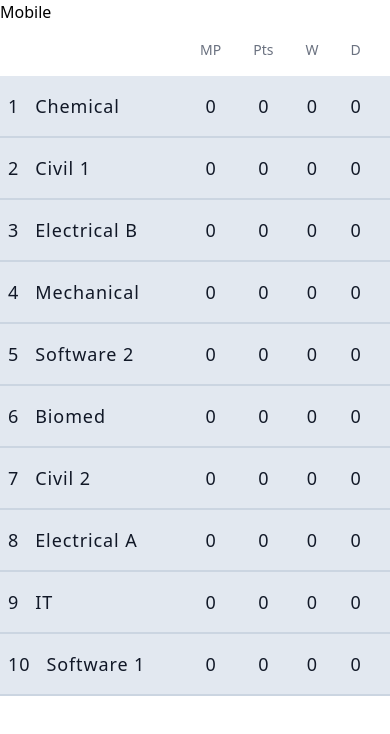
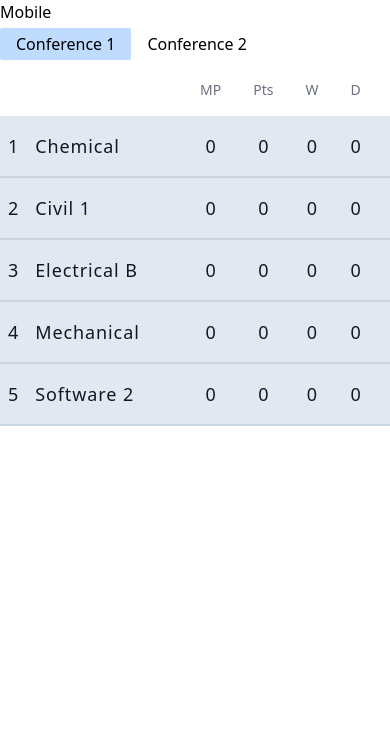
Before and after one commit to BarokDG/GC-Cup, a React (Create React App) app in the folder client/: page / in a window 390 px wide. Shown: the top 734 px of the page. Built offline with nearby package versions, Linux system fonts and the light colour scheme.

Commit message:
Add separate tables for conferences

```diff
--- a/client/src/components/leagueTable.tsx
+++ b/client/src/components/leagueTable.tsx
@@ -1,9 +1,26 @@
-import { teams } from "../utils/data-placeholder/team.data";
+import { useState, useEffect } from "react";
 
+import TableBody from "./tableBody";
 import "../css/table.css";
 
 export default function LeagueTable() {
+  const [conference, setConference] = useState(1);
+
+  useEffect(() => {
+    const conferenceSwitch: HTMLDivElement | null =
+      document.querySelector(".conference-switch");
+
+    conference === 2
+      ? conferenceSwitch?.style.setProperty("--start", "50%")
+      : conferenceSwitch?.style.setProperty("--start", "0");
+  }, [conference]);
+
   return (
+    <>
+      <div className="conference-switch flex py-2 relative w-max">
+        <button onClick={() => setConference(1)}>Conference 1</button>
+        <button onClick={() => setConference(2)}>Conference 2</button>
+      </div>
       <div className="table-container max-w-full overflow-auto">
         <table className="border-collapse">
           <thead>
@@ -16,51 +33,12 @@ export default function LeagueTable() {
               <th title="Losses">L</th>
               <th>GF : GA</th>
               <th title="Goal Difference">GD</th>
-            <th>Last 5</th>
+              <th>Form</th>
             </tr>
           </thead>
-        <tbody>
-          {teams.map(
-            (
-              {
-                teamID,
-                teamName,
-                points,
-                played,
-                wins,
-                draws,
-                losses,
-                goalsFor,
-                goalsAgainst,
-                goalDifference,
-                lastFive,
-              },
-              index
-            ) => {
-              return (
-                <tr key={teamID}>
-                  <td>
-                    <div className="team-name">
-                      <span>{index + 1}</span>
-                      <span>{teamName}</span>
+          <TableBody Conference={conference} />
+        </table>
       </div>
-                  </td>
-                  <td>{played}</td>
-                  <td>{points}</td>
-                  <td>{wins}</td>
-                  <td>{draws}</td>
-                  <td>{losses}</td>
-                  <td>
-                    {goalsFor} : {goalsAgainst}
-                  </td>
-                  <td>{goalDifference}</td>
-                  <td>{lastFive}</td>
-                </tr>
+    </>
   );
 }
-          )}
-        </tbody>
-      </table>
-    </div>
-  );
-}
--- /dev/null
+++ b/client/src/components/tableBody.tsx
@@ -0,0 +1,49 @@
+import { teams } from "../utils/data-placeholder/team.data";
+
+export default function TableBody({ Conference }) {
+  return (
+    <tbody>
+      {teams
+        .filter((team) => team.conference === Conference)
+        .map(
+          (
+            {
+              teamID,
+              teamName,
+              points,
+              played,
+              wins,
+              draws,
+              losses,
+              goalsFor,
+              goalsAgainst,
+              goalDifference,
+              lastFive,
+            },
+            index
+          ) => {
+            return (
+              <tr key={teamID}>
+                <td>
+                  <div className="team-name">
+                    <span>{index + 1}</span>
+                    <span>{teamName}</span>
+                  </div>
+                </td>
+                <td>{played}</td>
+                <td>{points}</td>
+                <td>{wins}</td>
+                <td>{draws}</td>
+                <td>{losses}</td>
+                <td>
+                  {goalsFor} : {goalsAgainst}
+                </td>
+                <td>{goalDifference}</td>
+                <td>{lastFive}</td>
+              </tr>
+            );
+          }
+        )}
+    </tbody>
+  );
+}
--- a/client/src/css/table.css
+++ b/client/src/css/table.css
@@ -28,3 +28,17 @@ td:first-child {
 .team-name span:first-child {
   @apply mr-4;
 }
+
+.conference-switch button {
+  @apply px-4 border-none cursor-default md:cursor-pointer focus-visible:outline-none;
+}
+
+.conference-switch {
+  --start: 0;
+}
+
+.conference-switch:after {
+  @apply content-[''] block bg-blue-200 rounded-sm w-1/2 absolute -z-10 top-1 bottom-1 my-auto;
+  left: var(--start);
+  transition: left 300ms cubic-bezier(0.34, 1.56, 0.64, 1);
+}
--- a/client/tsconfig.json
+++ b/client/tsconfig.json
@@ -18,6 +18,7 @@
     "resolveJsonModule": true,
     "isolatedModules": true,
     "noEmit": true,
+    "noImplicitAny": false,
     "jsx": "react-jsx"
   },
   "include": [
```
Lines whose indentation alone changed are shown as unchanged.
